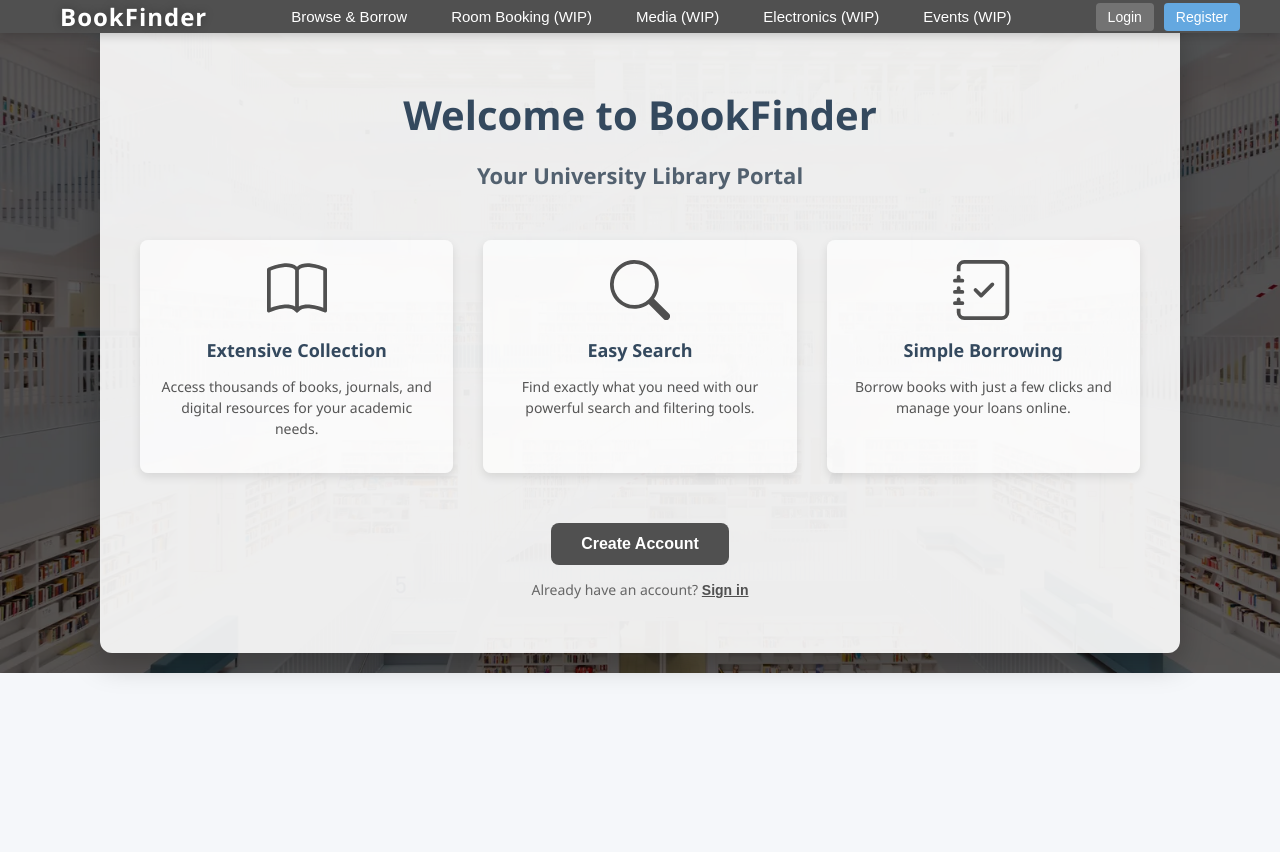
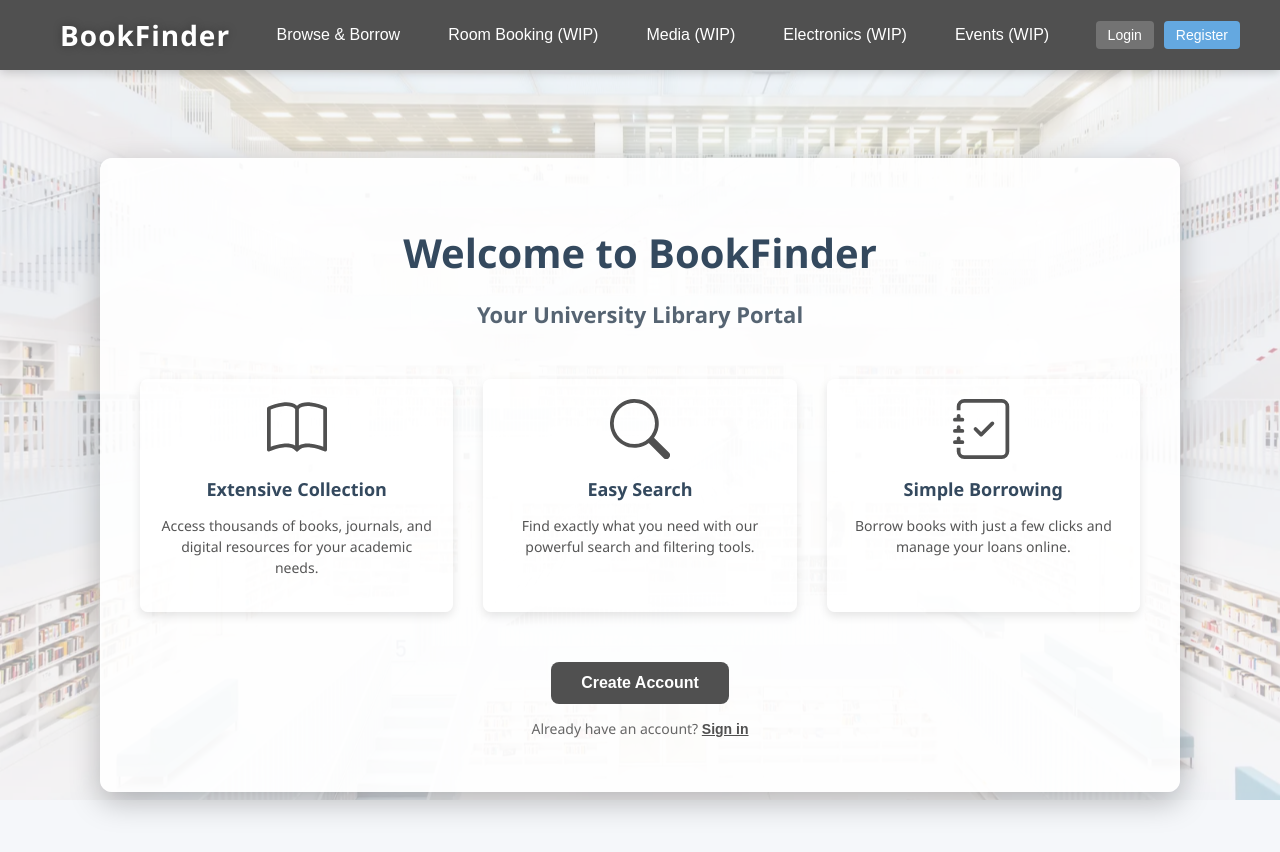
Before and after one commit to dahrail/Library-Database, a React (Create React App) app in the folder client/: page / in a window 1280 px wide. Shown: the top 852 px of the page. Before the commit the page ends 800 px from the top, so only its background shows below. Built offline with nearby package versions, Linux system fonts and the light colour scheme.

Commit message:
Fixed Login

```diff
--- a/client/src/App.js
+++ b/client/src/App.js
@@ -56,14 +56,12 @@ function App() {
   const [fines, setFines] = useState([]);
   const [reportData, setReportData] = useState(null);
 
-  const handleLogin = async (e) => {
-    e.preventDefault();
-
+  const handleLogin = async (emailInput, passwordInput) => {
     try {
       const response = await fetch('/api/login', {
         method: 'POST',
         headers: { 'Content-Type': 'application/json' },
-        body: JSON.stringify({ email, password }),
+        body: JSON.stringify({ email: emailInput, password: passwordInput }),
       });
 
       const data = await response.json();
--- a/client/src/styles/home/LandingPage.css
+++ b/client/src/styles/home/LandingPage.css
@@ -2,25 +2,27 @@
   display: flex;
   justify-content: center;
   align-items: center;
-  min-height: calc(100vh - var(--top-bar-height));
-  margin-top: var(--top-bar-height);
-  padding: 20px;
+  min-height: calc(100vh - 70px); /* Updated to match new top bar height */
+  margin-top: 70px; /* Updated to match new top bar height */
+  padding: 40px 20px; /* Increased vertical padding */
+  position: relative;
+  background-color: #f5f7fa; /* Fallback color */
+}
+
+.landing-container::before {
+  content: '';
+  position: fixed; /* Changed from absolute to fixed */
+  top: 70px; /* Match the top bar height */
+  left: 0;
+  right: 0;
+  bottom: 0;
   background-image: url('../../FuturisticLibrary.jpg');
   background-size: cover;
   background-position: center;
   background-repeat: no-repeat;
-  position: relative;
-}
-
-.landing-container::before {
-  content: '';
-  position: absolute;
-  top: 0;
-  left: 0;
-  right: 0;
-  bottom: 0;
-  background-color: rgba(0, 0, 0, 0.65);
-  z-index: 1;
+  background-attachment: fixed; /* Keep background fixed when scrolling */
+  opacity: 0.35; /* Slightly lighter overlay */
+  z-index: 0;
 }
 
 .landing-content {
@@ -33,6 +35,7 @@
   position: relative;
   z-index: 2;
   text-align: center;
+  margin: 20px 0; /* Add margin to ensure spacing when scrolling */
 }
 
 .landing-title {
--- a/client/src/styles/layout/TopBar.css
+++ b/client/src/styles/layout/TopBar.css
@@ -1,5 +1,5 @@
 .top-bar {
-  height: var(--top-bar-height);
+  height: 70px; /* Increased from var(--top-bar-height) to a specific larger value */
   background: #505050;
   color: white;
   box-shadow: 0 2px 10px rgba(0, 0, 0, 0.2);
@@ -21,7 +21,7 @@
 }
 
 .logo {
-  font-size: 24px;
+  font-size: 28px; /* Increased from 24px */
   font-weight: 700;
   letter-spacing: 1px;
   color: white;
@@ -61,10 +61,10 @@
   background-color: transparent;
   color: white;
   border: none;
-  padding: 8px 16px;
+  padding: 10px 18px; /* Increased from 8px 16px */
   border-radius: 4px;
   cursor: pointer;
-  font-size: 15px;
+  font-size: 16px; /* Increased from 15px */
   transition: background-color 0.2s, transform 0.1s;
 }
 
```
